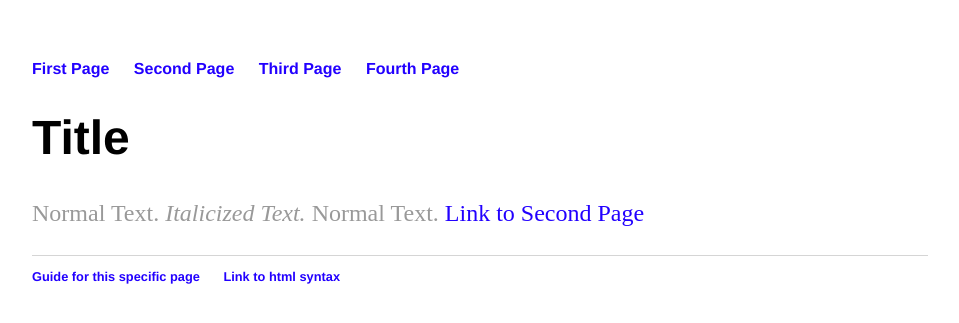
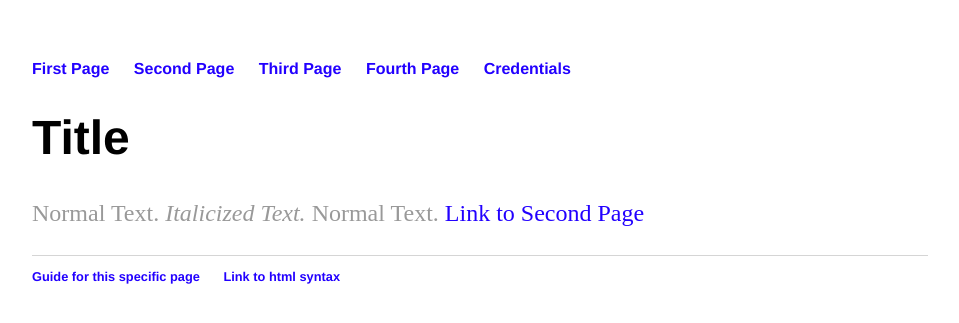
Before and after one commit to ShadowHazel/ShadowHazel.github.io, a Jekyll site: the page built from index.html, in a window 1280 px wide. Shown: the top 323 px of the page, without its empty margins (160-1119 px from the left). Built offline with Jekyll 4.4.1, drawn with Linux system fonts in a browser that asks for light colours.

Commit message:
Update default.html

```diff
--- a/_layouts/default.html
+++ b/_layouts/default.html
@@ -11,6 +11,7 @@
 		        	<li><a href="/about">Second Page</a></li>
 	        		<li><a href="/cv">Third Page</a></li>
 	        		<li><a href="/blog">Fourth Page</a></li>
+				<li><a href="/cred">Credentials</a></li>
 	    		</ul>
 			</nav>
 			<div class="container">
```
